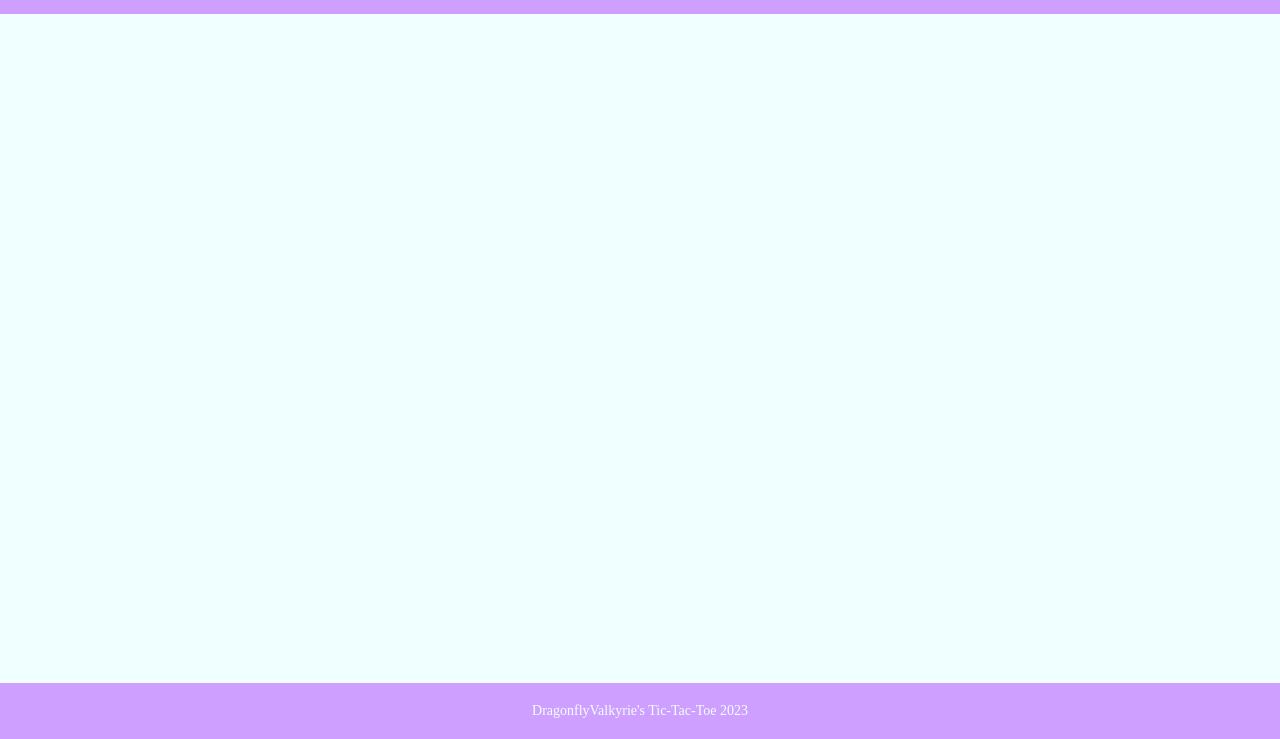
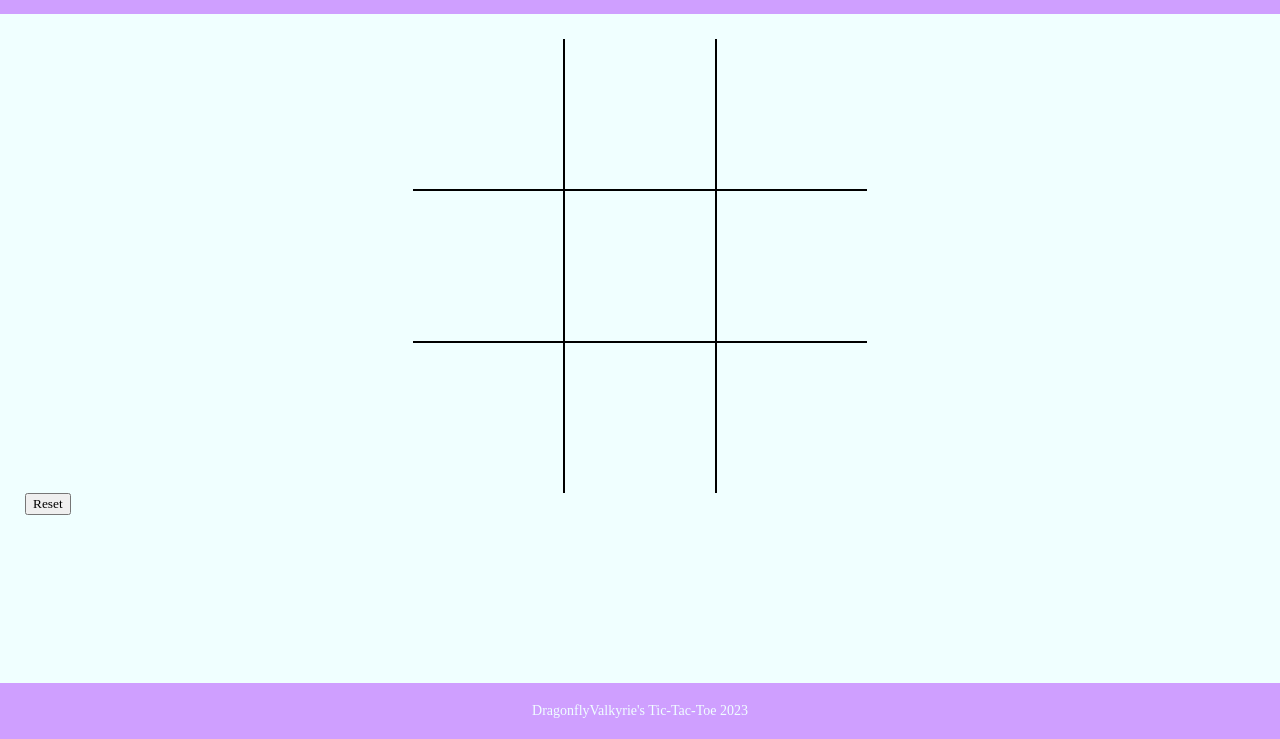
Before and after one commit to DragonflyValkyrie/tic-tac-toe, a plain HTML site: page index.html in a window 1280 px wide. Shown: the part 61-800 px from the top of the page. Drawn offline with Linux system fonts and the light colour scheme.

Commit message:
Added the game board to HTML and stylized it

```diff
--- a/index.html
+++ b/index.html
@@ -11,7 +11,20 @@
         <h1>Tic-Tac-Toe</h1>
     </div>
     <div class="content-container">
+        <div class="game-board">
+            <div class="cell" data-cell></div>
+            <div class="cell" data-cell></div>
+            <div class="cell" data-cell></div>
+            <div class="cell" data-cell></div>
+            <div class="cell" data-cell></div>
+            <div class="cell" data-cell></div>
+            <div class="cell" data-cell></div>
+            <div class="cell" data-cell></div>
+            <div class="cell" data-cell></div>
+        </div>
 
+        <div class="winning-message" id="winningMessage"></div>
+        <button class="reset">Reset</button>
     </div>
     <div class="footer">DragonflyValkyrie's Tic-Tac-Toe 2023</div>
     <script src="script.js"></script>
--- a/script.js
+++ b/script.js
@@ -1,3 +1,8 @@
+const GameDisplay = document.getElementById("game-board");
+
+
+
+
 // Gameboard factory function
 const Gameboard = () => {
     const board = [["", "", ""], ["", "", ""], ["", "", ""]];
@@ -44,7 +49,8 @@ const Game = (() => {
     ];
 
     const playRound = (row, col) => {
-        const moveSuccess = gameboard.placeToken(row, col, activePlayer.token);
+
+        const moveSuccess = Game.gameboard.placeToken(row, col, activePlayer.token);
 
         checkWinner(activePlayer);
 
@@ -101,8 +107,6 @@ const Game = (() => {
         // Clear the game board
         Game.gameboard = Gameboard();
 
-        // Reset active player to player1
-        activePlayer = player1;
     };
 
     return { playRound, gameboard, resetGame };
--- a/style.css
+++ b/style.css
@@ -2,6 +2,8 @@
     --primary-bg-color: azure;
     --accent-color: #CF9FFF;
     --text-color: azure;
+    --cell-size: 150px;
+    --token-size: cal(var(--cell-size) * .9);
 }
 
 * {
@@ -24,6 +26,48 @@ body {
     color: var(--text-color);
 }
 
+.content-container {
+   margin: 25px;
+}
+
+.game-board {
+    display: grid;
+    justify-content: center;
+    align-content: center;
+    justify-items: center;
+    align-items: center;
+    grid-template-columns: repeat(3, auto);
+}
+
+
+.cell {
+    width: var(--cell-size);
+    height: var(--cell-size);
+    border: 1px solid black;
+}
+
+.cell:first-child,
+.cell:nth-child(2),
+.cell:nth-child(3) {
+    border-top: none;
+}
+
+.cell:nth-child(3n + 1) {
+    border-left: none;
+}
+
+.cell:nth-child(3n + 3) {
+    border-right: none;
+}
+
+.cell:last-child,
+.cell:nth-child(8),
+.cell:nth-child(7) {
+    border-bottom: none;
+}
+
+
+
 .footer {
     background: var(--accent-color);
     padding: 20px;
```
